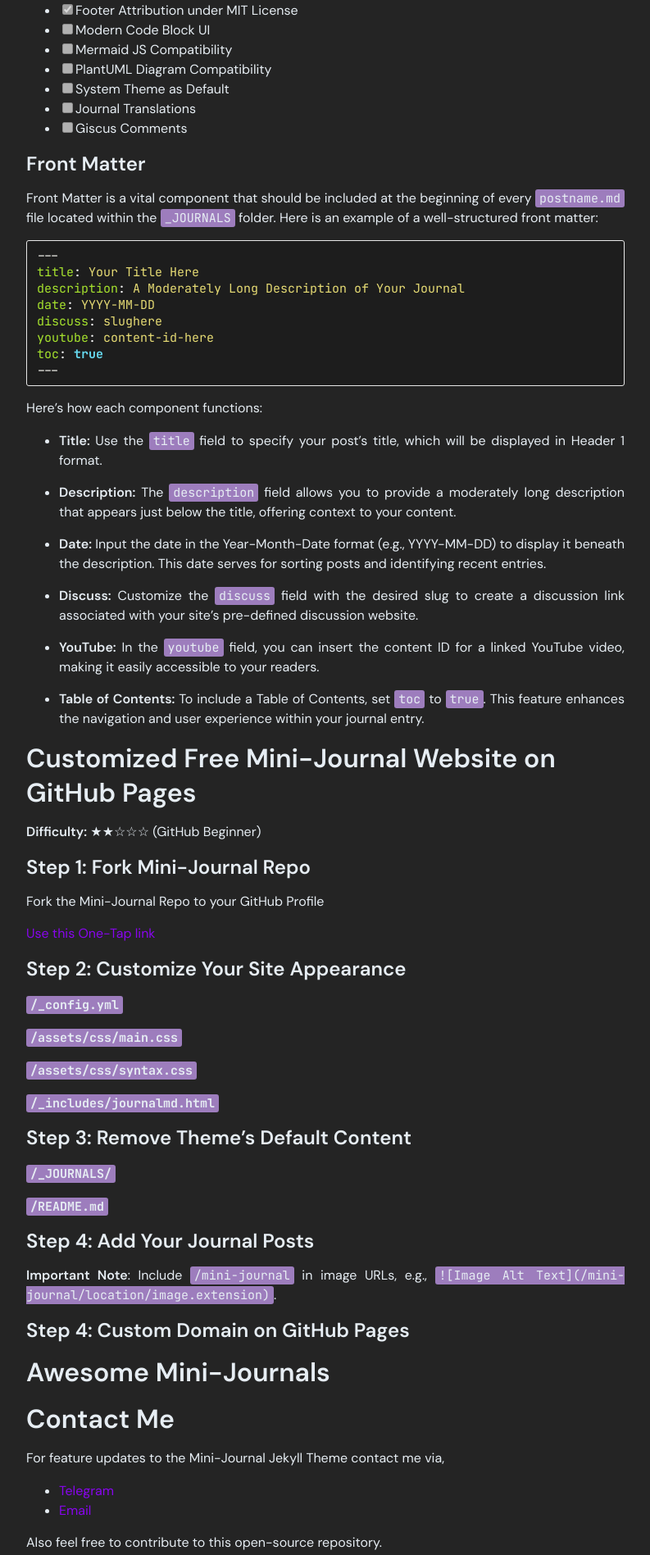
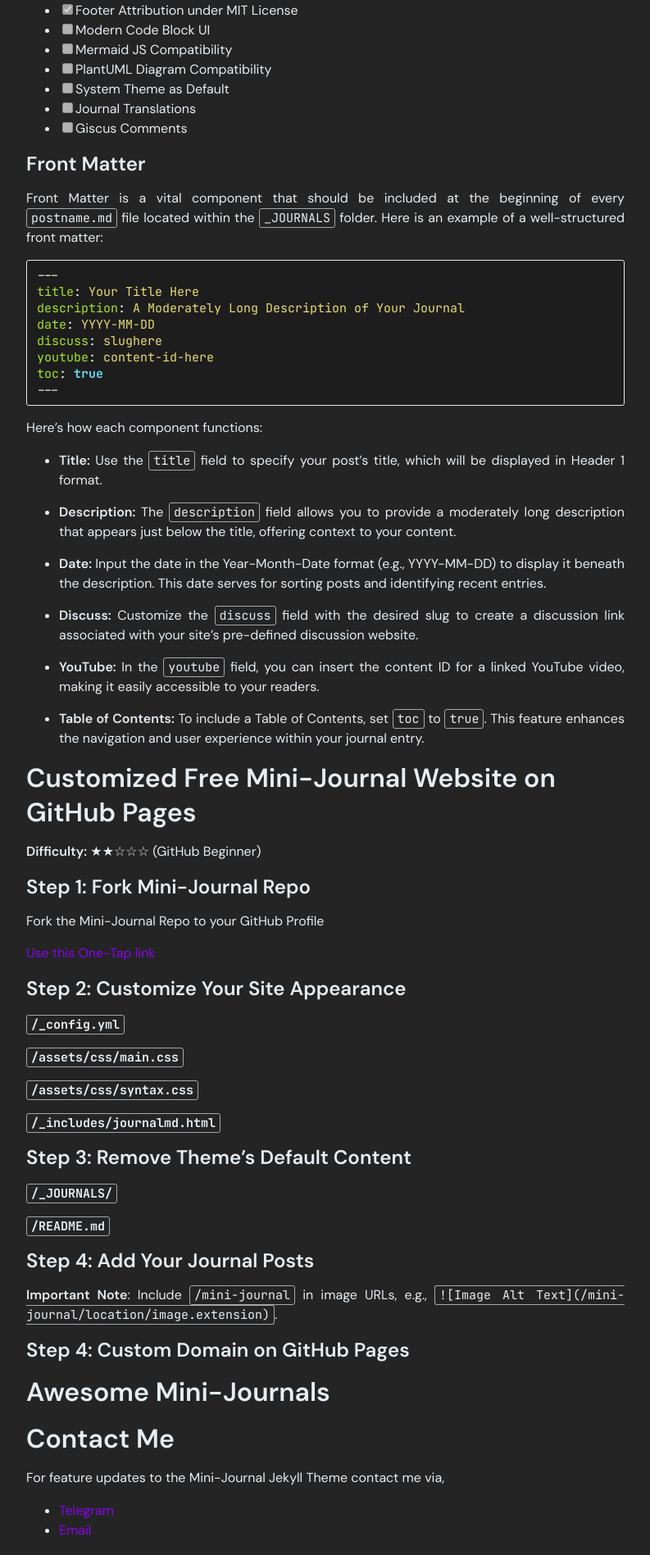
Before and after one commit to silvernberry/mini-journal, a Jekyll site: the page built from README.md, in a window 1280 px wide. Shown: the part 1374-3271 px from the top of the page at 82% size, without its empty margins (243-1036 px from the left). Built offline with Jekyll 4.4.1, drawn with Linux system fonts in a browser that asks for light colours.

Commit message:
css corrections

```diff
--- a/assets/css/main.css
+++ b/assets/css/main.css
@@ -48,7 +48,12 @@ ul, ol, dl, figure,
   code{
     color: #242424;
   }
-
+  .giscus{
+    display: none;
+  }
+  .giscust{
+    display: none;
+  }
 }
 
 a{
@@ -474,6 +479,12 @@ table td {
   margin-bottom: 15px;
 }
 
+/* giscus */
+
+/* .giscus{
+background-color: var(--comments-primary);
+padding: 25px;
+} */
 
 /* breakpoints */
 
--- a/assets/css/syntax.css
+++ b/assets/css/syntax.css
@@ -5,14 +5,18 @@
   font-style: italic;
 }
 
-.highlighter-rouge{
+/* .highlighter-rouge{
   background-color: var(--highlight-primary);
   border: none;
+} */
+
+code.language-plaintext.highlighter-rouge{
+  border: 1px solid #a7a7a7;
 }
 
 :root{
   --code-primary: #1d1d1d;
-  --highlight-primary: #9d7dbd;
+  --highlight-primary: #070508;
 }
 .light-theme{
   --code-primary: #4e4e4e;
```
